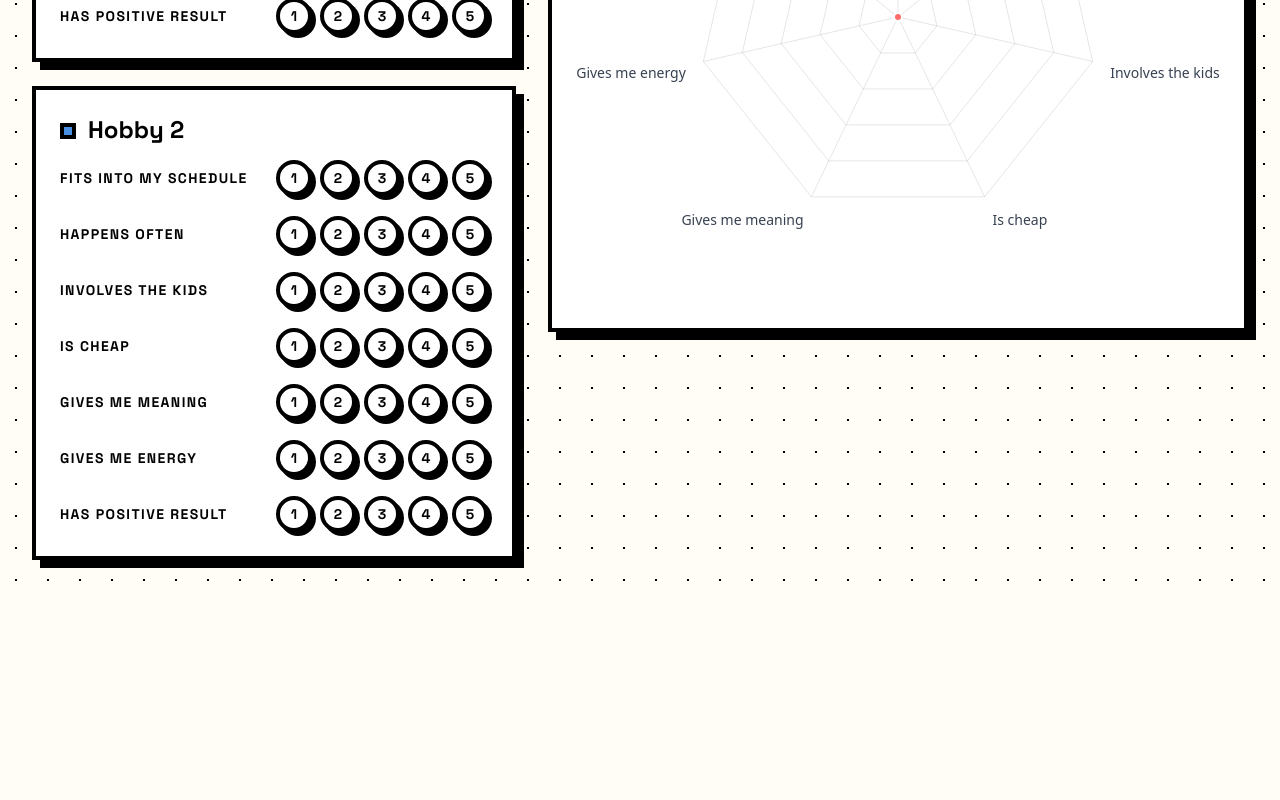
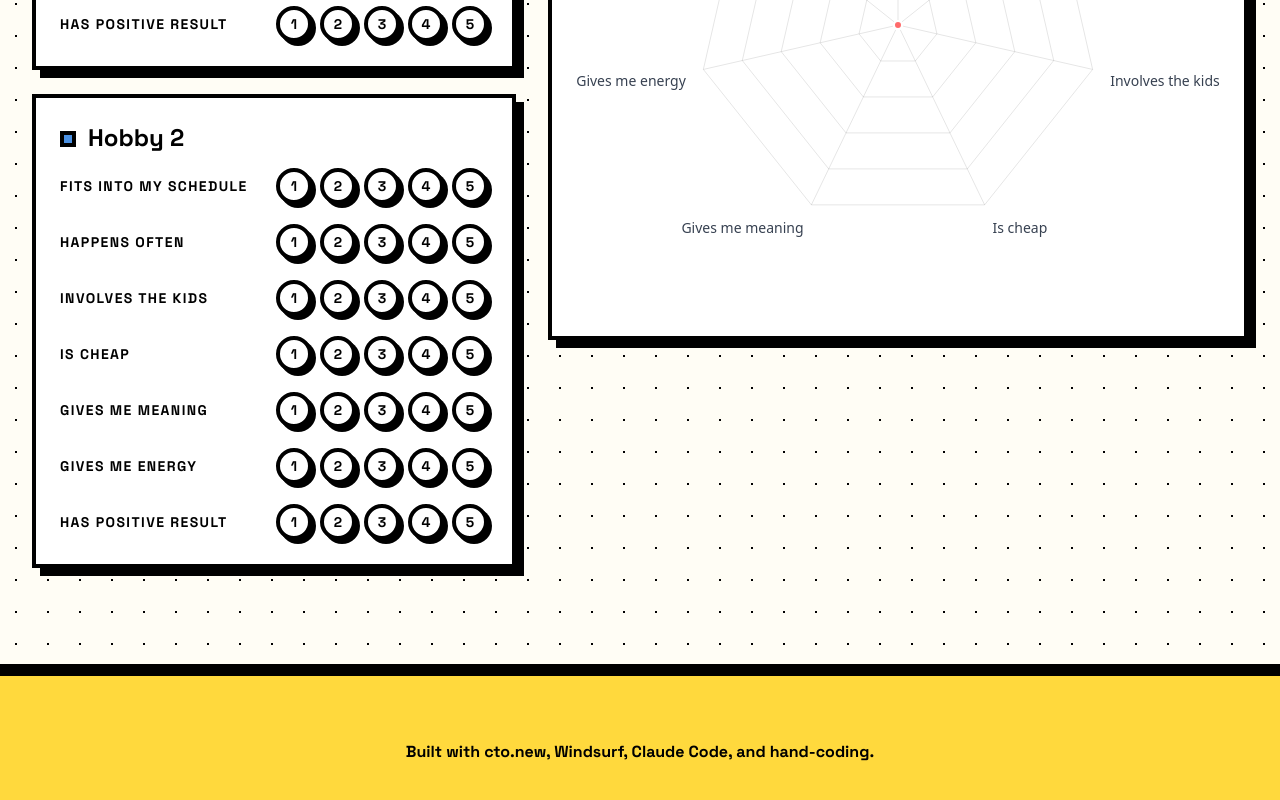
Before and after one commit to tedgoas-dialpad/Hobby-Comparison, a React (Vite) app: page / in a window 1280 px wide. Shown: the part 556-1356 px from the top of the page. Before the commit the page ends 1156 px from the top, so only its background shows below. Built offline with nearby package versions, Linux system fonts and the light colour scheme.

Commit message:
Add footer and adjust page spacing

```diff
--- a/src/App.tsx
+++ b/src/App.tsx
@@ -2,10 +2,15 @@ import HobbyComparison from './components/HobbyComparison'
 
 function App() {
   return (
-    <div className="min-h-screen py-10 px-4 sm:px-6 lg:px-8 nb-dots">
-      <div className="max-w-7xl mx-auto">
-        <HobbyComparison />
+    <div className="min-h-screen flex flex-col">
+      <div className="flex-1 pt-12 pb-24 px-4 sm:px-6 lg:px-8 nb-dots">
+        <div className="max-w-7xl mx-auto">
+          <HobbyComparison />
+        </div>
       </div>
+      <footer className="bg-[var(--nb-yellow)] text-black text-center text-md py-16 font-bold w-full border-t-12 border-black">
+        Built with cto.new, Windsurf, Claude Code, and hand-coding.
+      </footer>
     </div>
   )
 }
```
